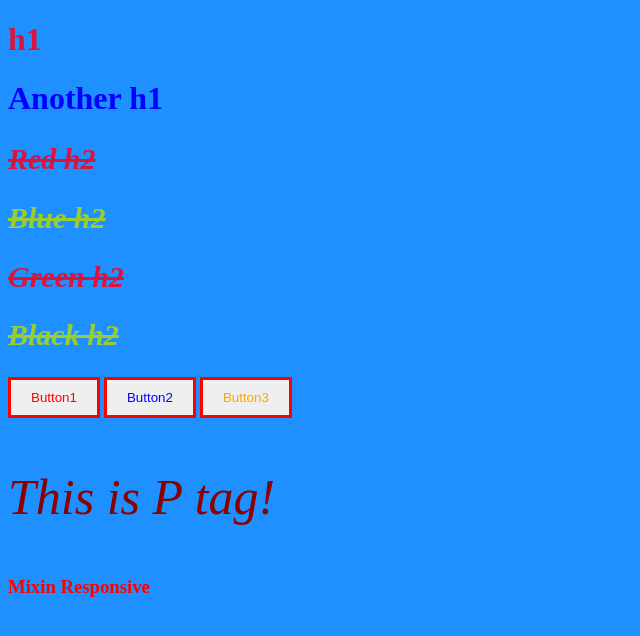
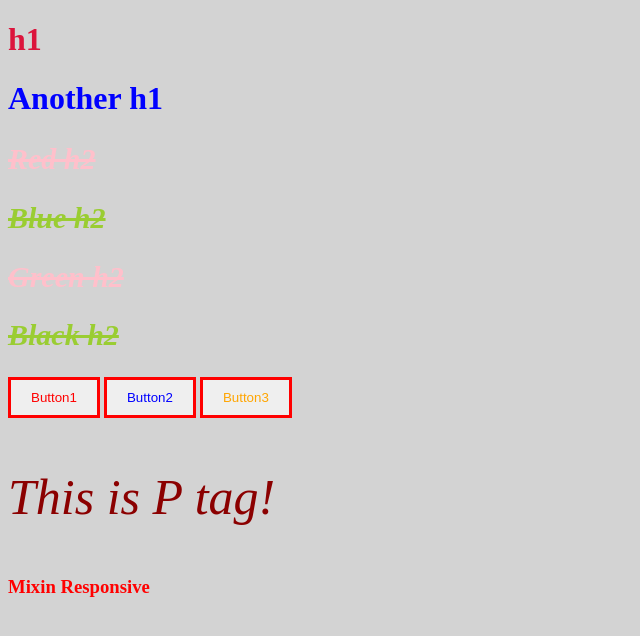
Before and after one commit to GitHubGW/css-layout, a website: page SCSS/index.html in a window 1280 px wide. Shown: the whole page, without its empty margins (0-640 px from the left). Drawn offline with Linux system fonts and the light colour scheme.

Commit message:
SCSS mixin, extend

```diff
--- a/SCSS/index.html
+++ b/SCSS/index.html
@@ -7,7 +7,7 @@
     <!-- indx.html파일은 dist/css폴더 안에 있는 styles.css를 읽음 -->
     <!-- 여기서 주의할 점은 styles.scss에서 내용을 작성한다고 해서 styles.scss를 링크로 달면 안된다. 왜냐하면 브라우저는 오직 css만 읽기 때문이다.  -->
     <link rel="stylesheet" href="dist/css/styles.css" />
-    <title>SCSS, CSS Master</title>
+    <title>CSS & SCSS Master</title>
   </head>
   <body>
     <!-- SASS(SCSS)는 CSS의 전처리기로서 CSS보다 여러 가지 유용한 기능(함수, 확장, 변수 선언 등등) 및 특징을 가지고 있다. -->
--- a/SCSS/src/scss/_extend.scss
+++ b/SCSS/src/scss/_extend.scss
@@ -1,13 +1,13 @@
-// extends는 다른 코드를 확장하거나 코드를 재사용하고 싶을 때 사용한다.
-// 재사용하고 싶은 코드들을 작성 후 아래와 같이 %를 붙여서 정의해준다.
-%button{
-  border:3px solid red;
+// extends는 현재 코드에서 추가적으로 코드를 확장하거나 코드를 재사용하고 싶을 때 사용한다.
+// 재사용하고 싶은 코드들을 작성 후 아래와 같이 %변수명 형태로 정의해준다.
+%button {
+  border: 3px solid red;
   color: orange;
-  padding:10px 20px;
+  padding: 10px 20px;
 }
 
-%p{
-  font-size:50px;
+%p {
+  font-size: 50px;
   color: pink;
   font-style: italic;
 }
--- a/SCSS/src/scss/_mixin.scss
+++ b/SCSS/src/scss/_mixin.scss
@@ -1,28 +1,26 @@
-// mixin은 일종의 SCSS의 함수라고 볼 수 있다. (함수이기 때문에 다양한 프로그래밍 처리가 가능함!)
-// 코드들을 재사용할 수 있고 파라미터를 받아서 다양한 처리를 할 수 있다.
+// mixin은 일종의 Scss의 함수라고 볼 수 있다. 그래서 함수가 할 수 있는 다양한 프로그래밍 처리가 가능하다.
+// 단순히 자주 쓰는 코드들을 안에 적어서 재사용할 수도 있고, 파라미터를 받아서 다양한 처리를 할 수도 있다.
 // mixin파일 또한 컴파일 되지 않아야 하기 때문에 앞에 _를 붙여준다.
 // 만약 단순히 재사용성만을 위한 목적이라면 extends를 사용하면 된다.
+// 여기서 만든 mixin함수들을 가져다 쓰려면 해당 파일에서 _mixin.scss를 import해준 후, @include를 통해 가져와야 한다.
 @mixin handleTitle($color) {
   color: $color;
   font-size: 30px;
   text-decoration: underline;
 }
 
-@mixin handleTitle2($word){
+@mixin handleTitle2($word) {
   font-size: 30px;
   text-decoration: line-through;
 
-  // mixin은 프로그래밍 언어처럼 if문을 사용할 수도 있음.
-  // 다시말해 CSS에서 프로그래밍 로직을 짤 수 있는 것이다.
+  // Scss의 mixin은 일종의 함수이기 때문에 프로그래밍 언어처럼 if문을 사용해서 프로그래밍 로직을 짤 수도 있다.
   // @if 조건 { } @else if 조건 { }
-  @if $word=="odd"{
-    color: crimson;
-  }@else if $word=="even"{
+  @if $word== "odd" {
+    color: pink;
+  } @else if $word== "even" {
     color: yellowgreen;
   }
 }
-
-
 
 // -----------------------------------------
 // 앞에 $를 붙여 재사용이 가능한 변수를 생성함.
@@ -37,22 +35,21 @@ $maxTablet: 1120px;
   // 여기 content가 mixin의 content가 된다.
   // @content
 
-  @if $device == "iphone"{
-    @media screen and (min-width: $minIphone) and (max-width: $maxIphone){
+  @if $device == "iphone" {
+    @media screen and (min-width: $minIphone) and (max-width: $maxIphone) {
       @content;
     }
-  }@else if $device == "tablt"{
-    @media screen and (min-width: $minTablet) and (max-width: $maxTablet){
+  } @else if $device == "tablt" {
+    @media screen and (min-width: $minTablet) and (max-width: $maxTablet) {
       @content;
     }
-  }@else if $device == "iphone-l"{
-    @media screen and (min-width: $minIphone) and (max-width: $maxIphone) and (orientation: landscape){
+  } @else if $device == "iphone-l" {
+    @media screen and (min-width: $minIphone) and (max-width: $maxIphone) and (orientation: landscape) {
       @content;
     }
-  }@else if $device == "ipad-l"{
-    @media screen and (min-width: $minTablet) and (max-width: $maxTablet) and (orientation: landscape){
+  } @else if $device == "ipad-l" {
+    @media screen and (min-width: $minTablet) and (max-width: $maxTablet) and (orientation: landscape) {
       @content;
     }
   }
-
 }
--- a/SCSS/src/scss/_variables.scss
+++ b/SCSS/src/scss/_variables.scss
@@ -2,6 +2,6 @@
 // 즉 _variable.scss파일은 변수들을 정의하는 파일이기 때문에 컴파일 할 필요가 없고 앞에 _를 붙여서 컴파일할 파일과 구분시켜준다.
 // SCSS에 강력한 특징 중 하나인 변수를 선언하는 방법이다. 변수를 선언하면 필요한 곳에서 쉽게 가져와서 사용할 수 있다.
 // SCSS에서 변수를 정의하는 방법: $변수명: 값
-$bg: dodgerblue;
+$bg: lightgray;
 $color: crimson;
 $titleSize: 50px;
--- a/SCSS/src/scss/styles.scss
+++ b/SCSS/src/scss/styles.scss
@@ -1,8 +1,7 @@
-// 해당 파일을 여기서 사용하기 위해서는 import해야 한다. (import해올 때 뒤에 .scss 파일 확장자명은 빼줘야 한다.)
-// _variables.scss와 _mixins.scss파일을 사용하기 위해 import해왔다.
+// 아래 파일들을 styles.scss안에서 사용하기 위해서 import해왔다.
 @import "_variables";
 @import "_mixin";
-@import "_extend.scss";
+@import "_extend";
 
 // 여기 scss파일에서 작성한 내용들은 gulp가 컴파일을 해줘서 일반 css로 바꿔서 사용되게 된다.
 // scss로 작업할 때는 console.log(터미널)를 키고 하는 것이 좋다. (이유는 gulp가 작업하면서 발생하는 에러를 실시간으로 알려주기 때문이다.)
@@ -39,15 +38,7 @@ h2 {
 
   font-style: italic;
 
-  /*
-  &:nth-child(odd){
-    @include handleTitle(red);
-  }
-  &:nth-child(even){
-    @include handleTitle(green);
-  }
-  */
-
+  // @include handleTitle()함수를 가져와서 해당 함수의 인자에 각각 다른 값을 전달해서 각각 다른 스타일을 줄 수 있다.
   // :nth-child()를 주게 되면 우선순위 문제 때문인지 먹지 않아서 nth-of-type을 이용했다.
   /*
   &:nth-of-type(1){
@@ -76,10 +67,12 @@ button {
   // _extend.scss에서 만든 %button을 가져와서 @extend 해주면 해당 코드의 내용들을 가져와서 재사용할 수 있게 된다.
   @extend %button;
 }
+
 button:nth-of-type(1) {
-  @extend %button;
+  // @extend %button;
   color: red;
 }
+
 button:nth-of-type(2) {
   color: blue;
 }
```
Also changed, not shown: SCSS/dist/css/styles.css.
